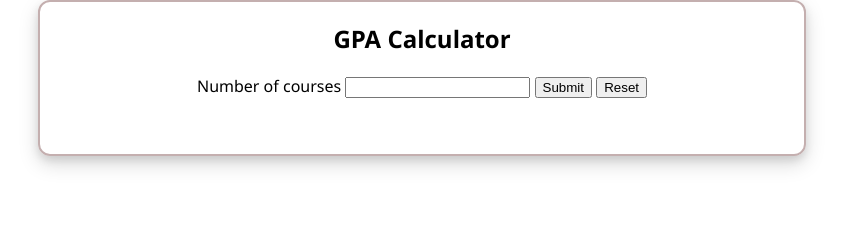
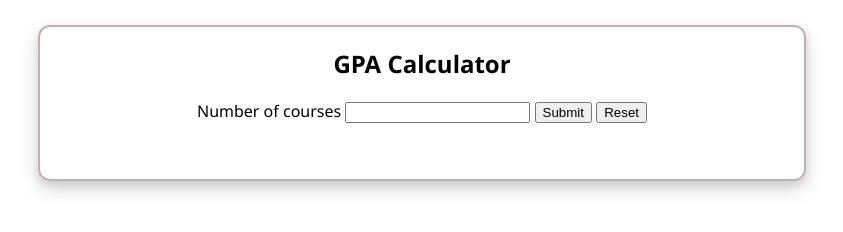
Before and after one commit to testing-user-prog/GPA-calculator, a plain HTML site: page index.html in a window 1280 px wide. Shown: the whole page, without its empty margins (218-1061 px from the left). Drawn offline with Linux system fonts and the light colour scheme.

Commit message:
Update style.css

```diff
--- a/style.css
+++ b/style.css
@@ -7,8 +7,9 @@ body
      margin-left:20vw;
      margin-right: 20vw;
      font-family:'Segoe UI', Tahoma, Geneva, Verdana, sans-serif;
-     /* background-color: rgb(199, 238, 252); */
+
      background-color: #fff;
+     margin-top: 25px;
 
 
 
```
